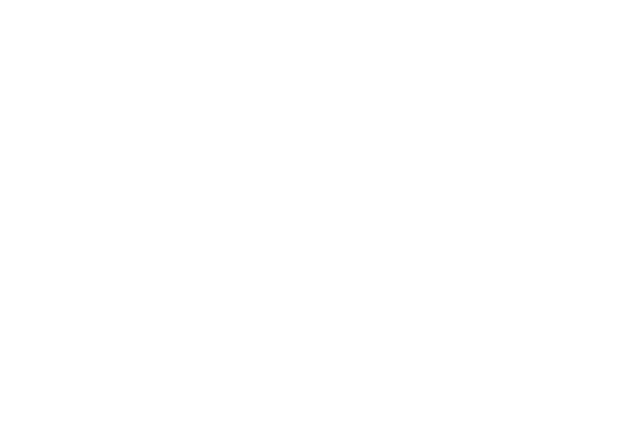
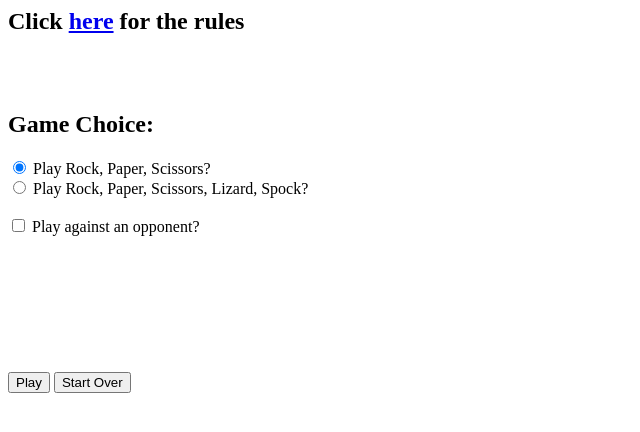
Before and after one commit to comp426-2023-spring/e02-graysonsaint, a website: page public/index.html in a window 1280 px wide. Shown: the whole page, without its empty margins (0-640 px from the left). Drawn offline with Linux system fonts and the light colour scheme.

Commit message:
Fixed rules.html, scripts.js, and styles.css

```diff
--- a/package.json
+++ b/package.json
@@ -25,6 +25,7 @@
   "dependencies": {
     "express": "^4.18.2",
     "minimist": "^1.2.8",
-    "morgan": "^1.10.0"
+    "morgan": "^1.10.0",
+    "nodemon": "^2.0.22"
   }
 }
--- a/public/index.html
+++ b/public/index.html
@@ -1,12 +1,59 @@
 <html>
     <head>
-        <title>Rock</title>
+        <title>Play RPSLS</title>
         <!-- Link to your script file(s) and CSS in here somewhere -->
+        <link rel="stylesheet" href="styles.css">
+        <script src="scripts.js"></script>
     </head>
     <body>
 
     <!-- Your interface markup goes here -->
     <!-- For interface examples, look in the `/examples/` directory in the root of your starter code repo. -->
 
+    <h2>Click <a href="rules.html">here</a> for the rules</h2><br/><br/>
+    <h2>Game Choice:</h2>
+    <div id="game-choice" class="show">
+        <input type="radio" name="game-choice" id="rps" value="rps" onclick="showShots()" checked>
+        <label for="rps">Play Rock, Paper, Scissors?</label>
+        <br/>
+        <input type="radio" name="game-choice" id="rpsls" value="rpsls" onclick="showShots()">
+        <label for="rpsls">Play Rock, Paper, Scissors, Lizard, Spock?</label>
+        <br/><br/>
+        <input type="checkbox" name="opp-choice" id="opp" value="opp" onclick="showShots()">
+        <label for="opp">Play against an opponent?</label>
+        <br/><br/>
+    </div>
+
+    <div id="rpsshots" class="hide">
+        <input type="radio" name="shot-choice" id="rock" value="rock" checked>
+        <label for="rock">Rock</label>
+        <br/>
+        <input type="radio" name="shot-choice" id="paper" value="paper">
+        <label for="paper">Paper</label>
+        <br/>
+        <input type="radio" name="shot-choice" id="scissors" value="scissors">
+        <label for="scissors">Scissors</label>
+        <br/>
+    </div>
+    <div id="rpslsshots" class="hide">
+        <input type="radio" name="shot-choice" id="lizard" value="lizard">
+        <label for="lizard">Lizard</label>
+        <br/>
+        <input type="radio" name="shot-choice" id="spock" value="spock">
+        <label for="spock">Spock</label>
+        <br/><br/>
+    </div>
+
+    <div id="submit-btns">
+        <button id="play-btn" type="submit" onclick="play()">Play</button>
+        <button id="restart-btn" type="submit" onclick="restart()">Start Over</button>
+        <br/>
+    </div>
+
+    <div id="results" class="hide">
+        <h2>Results:</h2>
+        <p id="result">Result here</p>
+    </div>
+
     </body>
 </html>
--- a/public/scripts.js
+++ b/public/scripts.js
@@ -1,3 +1,84 @@
 // If you would like to see some examples of similar code to make an interface interact with an API,
 // check out the coin-server example from a previous COMP 426 semester.
 // https://github.com/jdmar3/coinserver
+
+function play() {
+    var rps = document.getElementById('rps').checked;
+    var rpsls = document.getElementById('rpsls').checked;
+    var opp = document.getElementById('opp').checked;
+    var shot;
+    var shots = document.getElementsByName('shot-choice');
+    for (var i = 0; i < shots.length; i++) {
+        if (shots[i].checked) {
+            shot = shots[i].value;
+            break;
+        }
+    }
+
+    if (!rps && !rpsls) {
+        document.getElementById('result').innerText = 'Choose a game mode.';
+    } else if (rps && !opp) {
+        //document.getElementById('result').innerText = 'RPS';
+        fetch(`/app/rps/play`)
+            .then((res) => {
+                return res.json();
+            })
+            .then((json) => {
+                document.getElementById('result').innerText = `Shot: ${json.player}`;
+            })
+    } else if (rpsls && !opp) {
+        //document.getElementById('result').innerText = 'RPSLS';
+
+        fetch(`/app/rpsls/play`)
+            .then((res) => {
+                return res.json();
+            })
+            .then((json) => {
+                document.getElementById('result').innerText = `Shot: ${json.player}`;
+            })
+    } else if (rps && opp) {
+        fetch(`/app/rps/play/${shot}`)
+            .then((res) => {
+                return res.json();
+            })
+            .then((json) => {
+                document.getElementById('result').innerText = `Player: ${json.player}\nOpponent: ${json.opponent}\nResult: ${json.result}`;
+            })
+    } else {
+        fetch(`/app/rpsls/play/${shot}`)
+            .then((res) => {
+                return res.json();
+            })
+            .then((json) => {
+                document.getElementById('result').innerText = `Player: ${json.player}\nOpponent: ${json.opponent}\nResult: ${json.result}`;
+            })
+    }
+    document.getElementById('results').className = 'show';
+
+}
+
+function showShots() {
+    var rps = document.getElementById('rps').checked;
+    var rpsls = document.getElementById('rpsls').checked;
+    var opp = document.getElementById('opp').checked;
+    if(opp) {
+        if (rps) {
+            document.getElementById('rpsshots').className = 'show';
+            document.getElementById('rpslsshots').className = 'hide';
+        } else if (rpsls) {
+            document.getElementById('rpsshots').className = 'show';
+            document.getElementById('rpslsshots').className = 'show';
+        }
+    } else {
+        document.getElementById('rpsshots').className = 'hide';
+        document.getElementById('rpslsshots').className = 'hide';
+    }
+}
+
+function restart() {
+    document.getElementById('results').className = 'hide';
+    document.getElementById('rpsshots').className = 'hide';
+    document.getElementById('rpslsshots').className = 'hide';
+    document.getElementById('rps').checked = true;
+    document.getElementById('opp').checked = false;
+}
--- a/public/styles.css
+++ b/public/styles.css
@@ -6,3 +6,11 @@ h1 {
 
 p {
 }
+
+.hide {
+    visibility: hidden;
+}
+
+.show {
+    visibility: visible;
+}
```
Also changed, not shown: public/rules.html (added, +29 -0 lines), server.js (+32 -32 lines), 1 other file.
